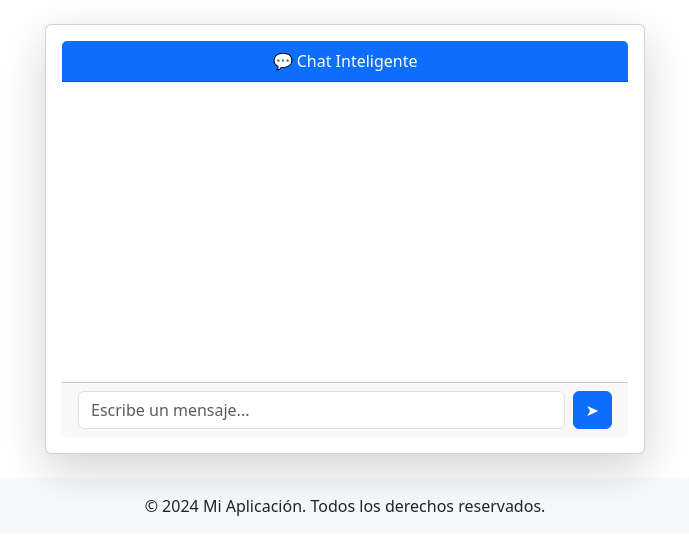
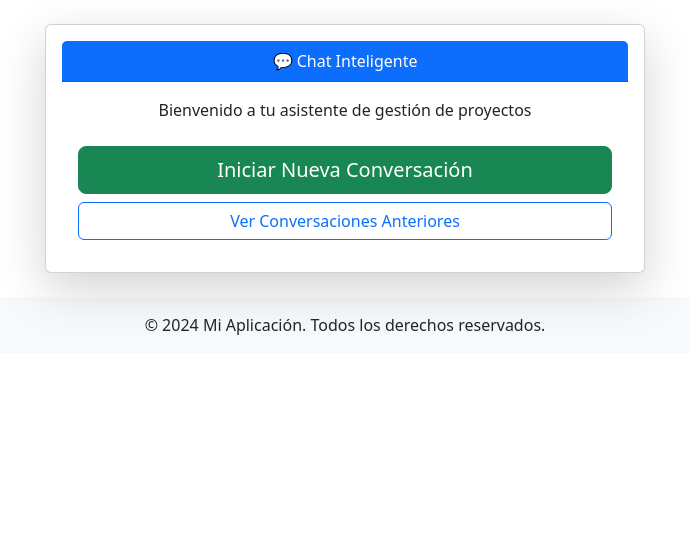
Before and after one commit to OZVE/Project, a Flask app: page / in a window 1280 px wide. Shown: the part 56-611 px from the top of the page, without its empty margins (295-984 px from the left). Run offline with Flask 3, Linux system fonts and the light colour scheme; the visitor is signed in with stand-in values (Sample User, id 1); some libraries are stand-ins or nearby versions.

Commit message:
DB Bugs fixed, conversations working

```diff
--- a/app.py
+++ b/app.py
@@ -58,14 +58,6 @@ def chat(conversation_id):
     conv = Conversation.query.filter_by(id=conversation_id, user_id=session.get('user_id')).first_or_404()
     messages = conv.messages  # O una consulta ordenada
     return render_template('chat.html', conversation=conv, messages=messages)
-
-@app.route('/conversations')
-@login_required
-def conversations():
-    from models.conversation import Conversation
-    convs = Conversation.query.filter_by(user_id=session.get('user_id')).order_by(Conversation.created_at.desc()).all()
-    return render_template('conversations.html', conversations=convs)
-
 
 @app.route('/', endpoint='index')
 @login_required
--- a/models/__init__.py
+++ b/models/__init__.py
@@ -6,3 +6,4 @@ db = SQLAlchemy()
 # Importar modelos para que se registren
 from models.usuario import Usuario
 from models.chat import ChatMessage
+from models.conversation import Conversation
--- a/templates/index.html
+++ b/templates/index.html
@@ -3,12 +3,14 @@
 {% block title %}Chat IA - Gestión de Proyectos{% endblock %}
 
 {% block content %}
-    <div class="card shadow-lg mx-auto p-3" style="max-width: 600px;">
-        <div class="card-header bg-primary text-white text-center">💬 Chat Inteligente</div>
-        <div class="card-body chat-box" id="chat-box" style="height: 300px; overflow-y: auto;"></div>
-        <div class="card-footer d-flex">
-            <input type="text" id="userInput" class="form-control me-2" placeholder="Escribe un mensaje...">
-            <button id="sendBtn" class="btn btn-primary">➤</button>
+<div class="card shadow-lg mx-auto p-3" style="max-width: 600px;">
+    <div class="card-header bg-primary text-white text-center">💬 Chat Inteligente</div>
+    <div class="card-body">
+        <p class="text-center mb-4">Bienvenido a tu asistente de gestión de proyectos</p>
+        <div class="d-grid gap-2">
+            <a href="{{ url_for('new_conversation') }}" class="btn btn-success btn-lg">Iniciar Nueva Conversación</a>
+            <a href="{{ url_for('lista_conversaciones') }}" class="btn btn-outline-primary">Ver Conversaciones Anteriores</a>
         </div>
     </div>
+</div>
 {% endblock %}
--- a/templates/layout.html
+++ b/templates/layout.html
@@ -19,7 +19,7 @@
                 <ul class="navbar-nav ms-auto">
                     {% if session.get('user_id') %}
                         <li class="nav-item"><a class="nav-link" href="#">Bienvenido, {{ session.get('user_name', 'Usuario') }}</a></li>
-                        <li class="nav-item"><a class="nav-link" href="{{ url_for('conversations') }}">Historial</a></li>
+                        <li class="nav-item"><a class="nav-link" href="{{ url_for('lista_conversaciones') }}">Historial</a></li>
                         <li class="nav-item"><a class="nav-link" href="{{ url_for('auth.logout') }}">Cerrar Sesión</a></li>
                         <li class="nav-item"><a href="{{ url_for('new_conversation') }}" class="btn btn-success">Nuevo Chat</a></li>
 
```
Also changed, not shown: database.db.
